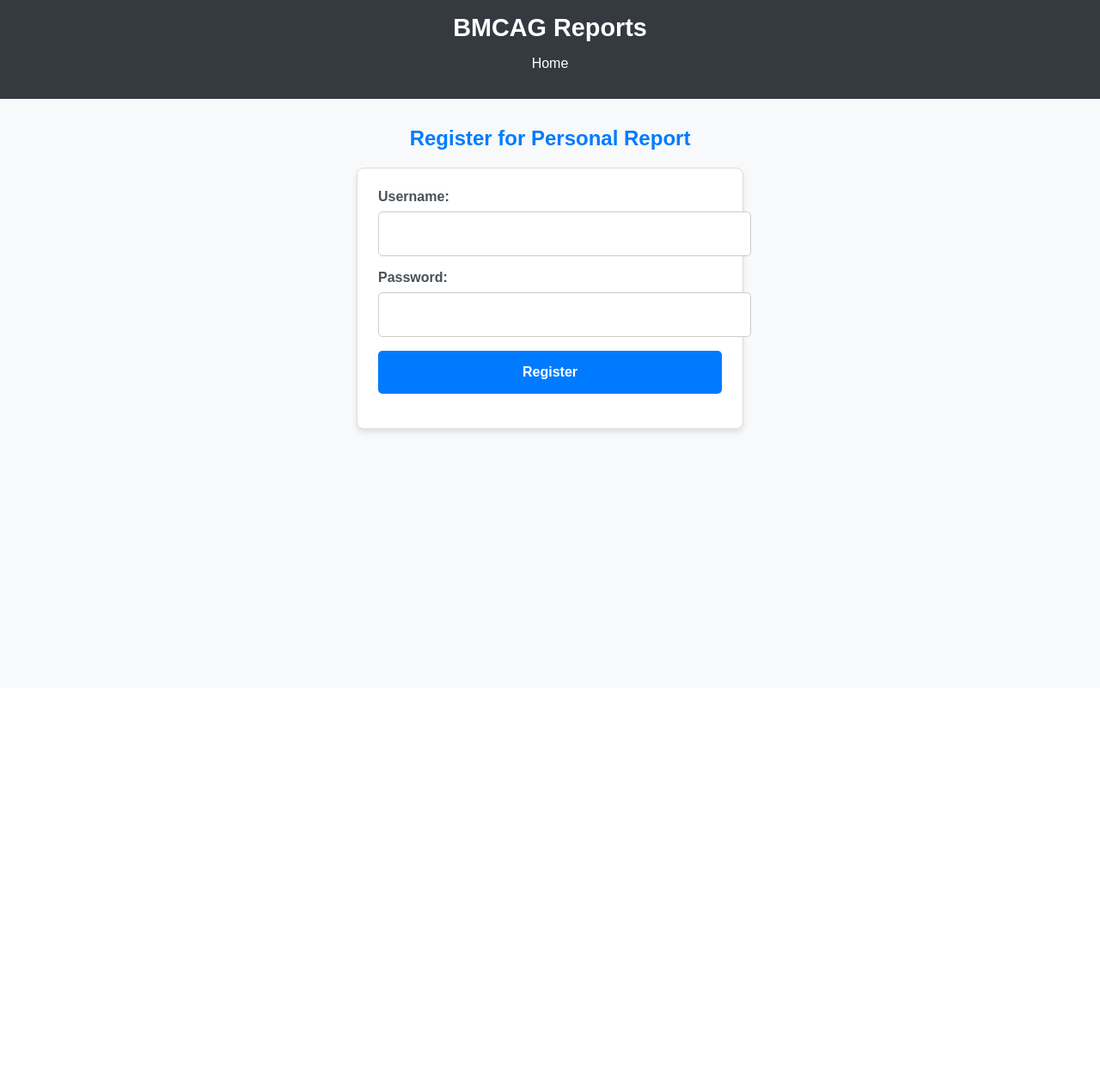
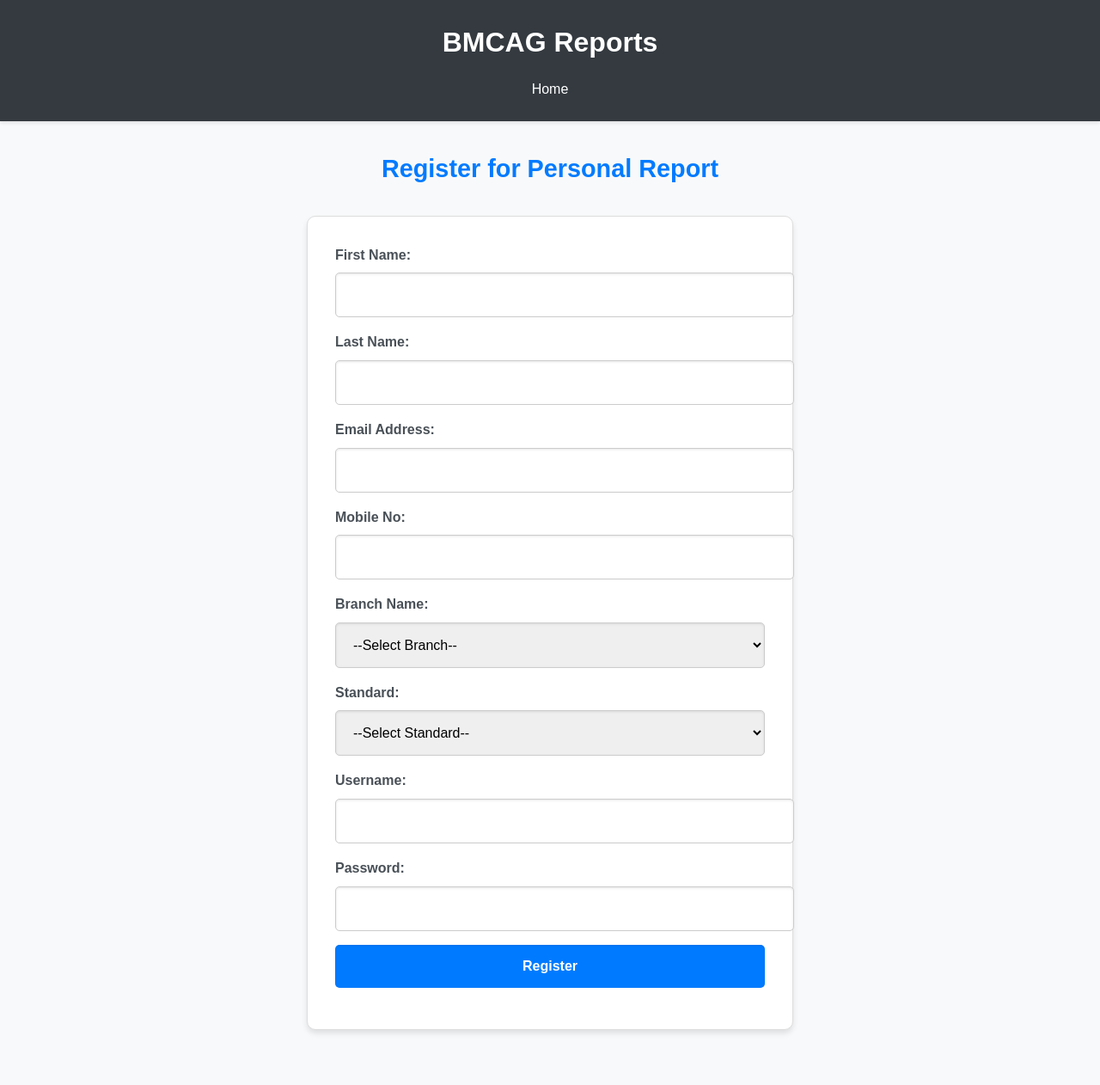
Before and after one commit to MCA-Reports/All-Reports, a Flask app: page /personal/register in a window 1280 px wide. Shown: the whole page at 86% size. Before the commit the page ends 505 px from the top, so only its background shows below. Run offline with Flask 3, Linux system fonts and the light colour scheme.

Commit message:
registration updated

```diff
--- a/app.py
+++ b/app.py
@@ -17,9 +17,16 @@ db = SQLAlchemy(app)
 # Database models
 class User(db.Model):
     id = db.Column(db.Integer, primary_key=True)
+    first_name = db.Column(db.String(150), nullable=False)
+    last_name = db.Column(db.String(150), nullable=False)
+    email = db.Column(db.String(150), unique=True, nullable=False)
+    mobile_no = db.Column(db.String(15), nullable=False)
+    branch_name = db.Column(db.String(150), nullable=False)
     username = db.Column(db.String(150), unique=True, nullable=False)
+    standard = db.Column(db.String(50), nullable=False)
     password = db.Column(db.String(150), nullable=False)
-    role = db.Column(db.String(50), nullable=False)  # personal, branch, secretariate
+    role = db.Column(db.String(50), nullable=False)
+
 
 
 class Report(db.Model):
@@ -35,6 +42,13 @@ class Report(db.Model):
     org_time_spent = db.Column(db.Integer, nullable=False)
     family_meetings = db.Column(db.Boolean, default=False)
     date_posted = db.Column(db.DateTime, default=db.func.current_timestamp())
+class Branch(db.Model):
+    id = db.Column(db.Integer, primary_key=True)
+    name = db.Column(db.String(100), unique=True, nullable=False)
+
+class Standard(db.Model):
+    id = db.Column(db.Integer, primary_key=True)
+    name = db.Column(db.String(100), unique=True, nullable=False)
 
 # Home route
 @app.route('/')
@@ -47,16 +61,48 @@ def home():
 def P_register():
     """Handle registration for Personal Reports."""
     if request.method == 'POST':
+        first_name = request.form.get('first_name')
+        last_name = request.form.get('last_name')
+        email = request.form.get('email')
+        mobile_no = request.form.get('mobile_no')
+        branch_name = request.form.get('branch_name')
         username = request.form.get('username')
+        standard = request.form.get('standard')
         password = request.form.get('password')
-        if User.query.filter_by(username=username).first():
-            return "Username already exists", 400
+
+        # Validate dropdown values
+        valid_branches = ["North", "South", "East", "West"]
+        valid_standards = ["Beginner", "Intermediate", "Advanced"]
+
+        if branch_name not in valid_branches:
+            return "Invalid Branch Name", 400
+        if standard not in valid_standards:
+            return "Invalid Standard", 400
+
+        # Check if username or email already exists
+        if User.query.filter_by(username=username).first() or User.query.filter_by(email=email).first():
+            return "Username or Email already exists", 400
+
         hashed_password = generate_password_hash(password)
-        new_user = User(username=username, password=hashed_password, role='personal')
+
+        # Add user to the database
+        new_user = User(
+            first_name=first_name,
+            last_name=last_name,
+            email=email,
+            mobile_no=mobile_no,
+            branch_name=branch_name,
+            username=username,
+            standard=standard,
+            password=hashed_password,
+            role='personal'
+        )
         db.session.add(new_user)
         db.session.commit()
         return redirect(url_for('home'))
     return render_template('personal/register.html')
+
+
 
 
 @app.route('/personal/login', methods=['GET', 'POST'])
@@ -69,10 +115,11 @@ def P_login():
         if user and check_password_hash(user.password, password):
             session['user_id'] = user.id
             session['role'] = user.role
-            return redirect(url_for('P_form'))
+            return redirect(url_for('personal_dashboard'))
         else:
             return "Invalid credentials", 401
     return render_template('personal/login.html')
+
 
 
 @app.route('/personal/form', methods=['GET', 'POST'])
@@ -137,6 +184,13 @@ def P_summary_pdf():
     response = Response(open('summary.pdf', 'rb'), content_type='application/pdf')
     response.headers['Content-Disposition'] = 'inline; filename=personal_summary.pdf'
     return response
+
+@app.route('/personal/dashboard', methods=['GET'])
+def personal_dashboard():
+    """Render the Personal Dashboard."""
+    if 'user_id' not in session or session.get('role') != 'personal':
+        return redirect(url_for('P_login'))
+    return render_template('personal/dashboard.html')
 
 # Branch Report Routes
 @app.route('/branch/register', methods=['GET', 'POST'])
--- a/static/styles.css
+++ b/static/styles.css
@@ -1,26 +1,28 @@
 /* General Styles */
 body {
-    font-family: Arial, sans-serif;
+    font-family: 'Arial', sans-serif;
     margin: 0;
     padding: 0;
     background-color: #f8f9fa;
     color: #333;
+    line-height: 1.6;
 }
 
 header {
     background-color: #343a40;
     color: white;
-    padding: 1rem;
+    padding: 1.5rem;
     text-align: center;
+    box-shadow: 0 2px 4px rgba(0, 0, 0, 0.1);
 }
 
 header h1 {
     margin: 0;
-    font-size: 1.8rem;
+    font-size: 2rem;
 }
 
 nav {
-    margin: 1rem 0;
+    margin-top: 1rem;
     text-align: center;
 }
 
@@ -39,6 +41,8 @@ nav a:hover {
 /* Main Content */
 main {
     padding: 2rem;
+    max-width: 1200px;
+    margin: 0 auto;
 }
 
 /* Headings */
@@ -46,58 +50,66 @@ h2 {
     margin-top: 0;
     color: #007bff;
     text-align: center;
+    font-size: 1.8rem;
 }
 
 /* Report Options Section */
 .report-options {
     display: flex;
     justify-content: center;
-    gap: 2rem;
+    gap: 1.5rem;
     flex-wrap: wrap;
+    margin: 2rem 0;
 }
 
 .report-type {
     background-color: #ffffff;
     border: 1px solid #ddd;
-    border-radius: 8px;
-    padding: 1rem;
-    width: 250px;
+    border-radius: 10px;
+    padding: 1.5rem;
+    width: 260px;
     text-align: center;
     box-shadow: 0 4px 6px rgba(0, 0, 0, 0.1);
+    transition: transform 0.2s, box-shadow 0.2s;
+}
+
+.report-type:hover {
+    transform: translateY(-5px);
+    box-shadow: 0 6px 12px rgba(0, 0, 0, 0.15);
 }
 
 .report-type h3 {
     margin-bottom: 1rem;
     color: #495057;
-    font-size: 1.2rem;
+    font-size: 1.3rem;
 }
 
 .button {
     display: inline-block;
     margin: 0.5rem 0;
-    padding: 0.6rem 1.2rem;
+    padding: 0.8rem 1.5rem;
     text-decoration: none;
     background-color: #007bff;
     color: white;
     border-radius: 5px;
     border: none;
-    text-align: center;
     font-size: 1rem;
-    transition: background-color 0.3s ease;
+    transition: background-color 0.3s ease, transform 0.2s;
 }
 
 .button:hover {
     background-color: #0056b3;
+    transform: translateY(-2px);
 }
 
 /* Form Styles */
 form {
-    max-width: 400px;
-    margin: 0 auto;
+    max-width: 500px;
+    margin: 2rem auto;
     background: #ffffff;
-    padding: 1.5rem;
+    padding: 2rem;
     border: 1px solid #ddd;
-    border-radius: 8px;
+    border-radius: 10px;
     box-shadow: 0 4px 6px rgba(0, 0, 0, 0.1);
 }
 
@@ -108,16 +120,17 @@ form label {
     color: #495057;
 }
 
-form input, form button {
+form input, form select, form button {
     width: 100%;
     margin-bottom: 1rem;
     padding: 1rem;
     font-size: 1rem;
     border: 1px solid #ccc;
     border-radius: 5px;
+    box-shadow: inset 0 1px 3px rgba(0, 0, 0, 0.1);
 }
 
-form input:focus {
+form input:focus, form select:focus {
     border-color: #007bff;
     outline: none;
     box-shadow: 0 0 5px rgba(0, 123, 255, 0.5);
--- a/templates/personal/register.html
+++ b/templates/personal/register.html
@@ -3,10 +3,41 @@
 {% block content %}
 <h2>Register for Personal Report</h2>
 <form method="POST">
+    <label for="first_name">First Name:</label>
+    <input type="text" id="first_name" name="first_name" required>
+
+    <label for="last_name">Last Name:</label>
+    <input type="text" id="last_name" name="last_name" required>
+
+    <label for="email">Email Address:</label>
+    <input type="email" id="email" name="email" required>
+
+    <label for="mobile_no">Mobile No:</label>
+    <input type="tel" id="mobile_no" name="mobile_no" pattern="[0-9]{10}" required>
+
+    <label for="branch_name">Branch Name:</label>
+    <select id="branch_name" name="branch_name" required>
+        <option value="">--Select Branch--</option>
+        <option value="North">North</option>
+        <option value="South">South</option>
+        <option value="East">East</option>
+        <option value="West">West</option>
+    </select>
+
+    <label for="standard">Standard:</label>
+    <select id="standard" name="standard" required>
+        <option value="">--Select Standard--</option>
+        <option value="Beginner">Beginner</option>
+        <option value="Intermediate">Intermediate</option>
+        <option value="Advanced">Advanced</option>
+    </select>
+
     <label for="username">Username:</label>
     <input type="text" id="username" name="username" required>
+
     <label for="password">Password:</label>
     <input type="password" id="password" name="password" required>
+
     <button type="submit">Register</button>
 </form>
 {% endblock %}
--- a/templates/personal/summary.html
+++ b/templates/personal/summary.html
@@ -38,7 +38,4 @@
 {% else %}
 <p>No reports available. <a href="{{ url_for('P_form') }}">Add a report</a>.</p>
 {% endif %}
-<a href="{{ url_for('P_form') }}" class="button">Add New Report</a>
-<a href="{{ url_for('logout') }}" class="button">Logout</a>
-<a href="{{ url_for('P_summary_pdf') }}" class="button">Download as PDF</a>
 {% endblock %}
```
Also changed, not shown: other parts of static/styles.css (+46 -0 lines), templates/personal/dashboard.html (added, +11 -0 lines), instance/bmcag_reports.db, 1 other file.
